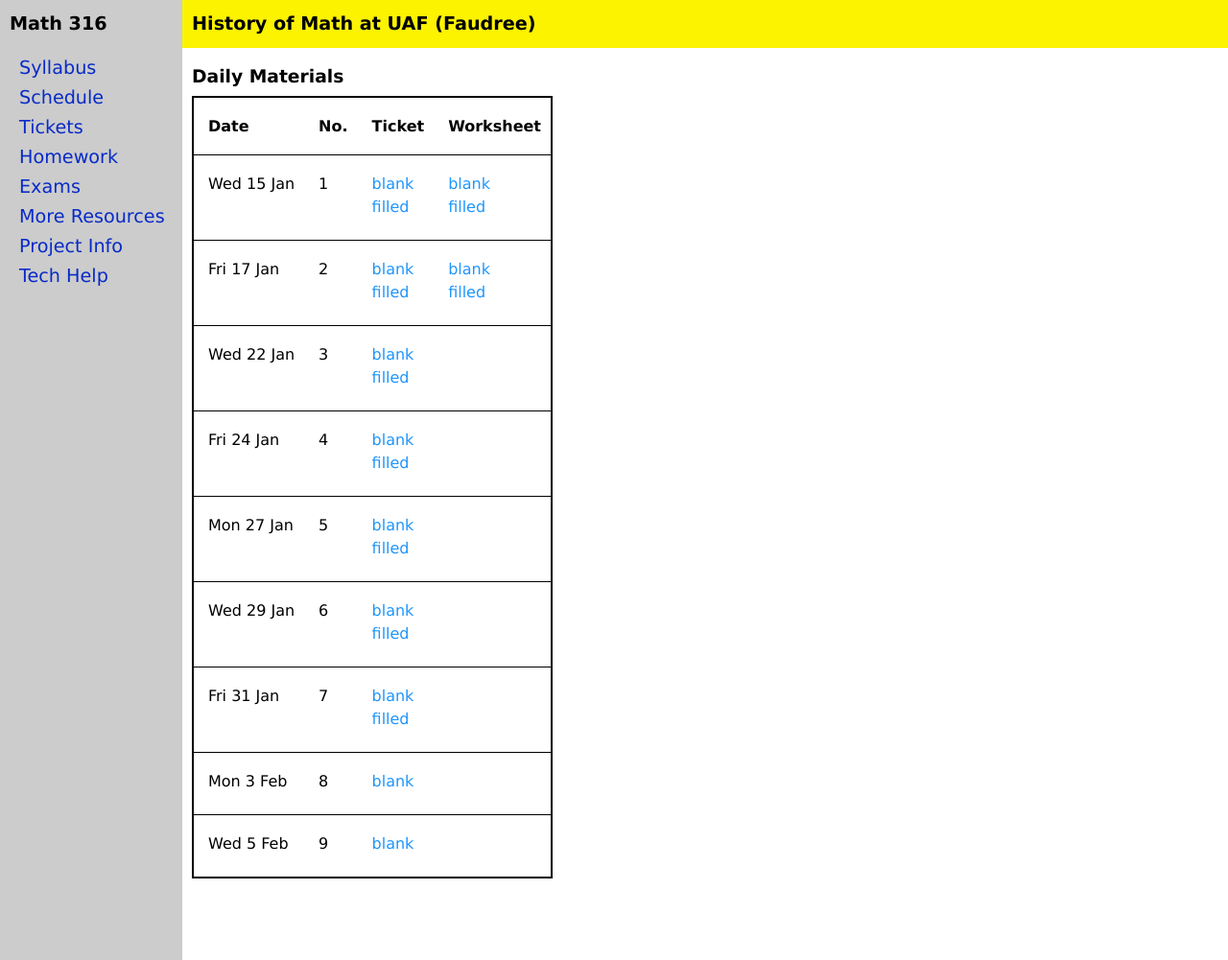
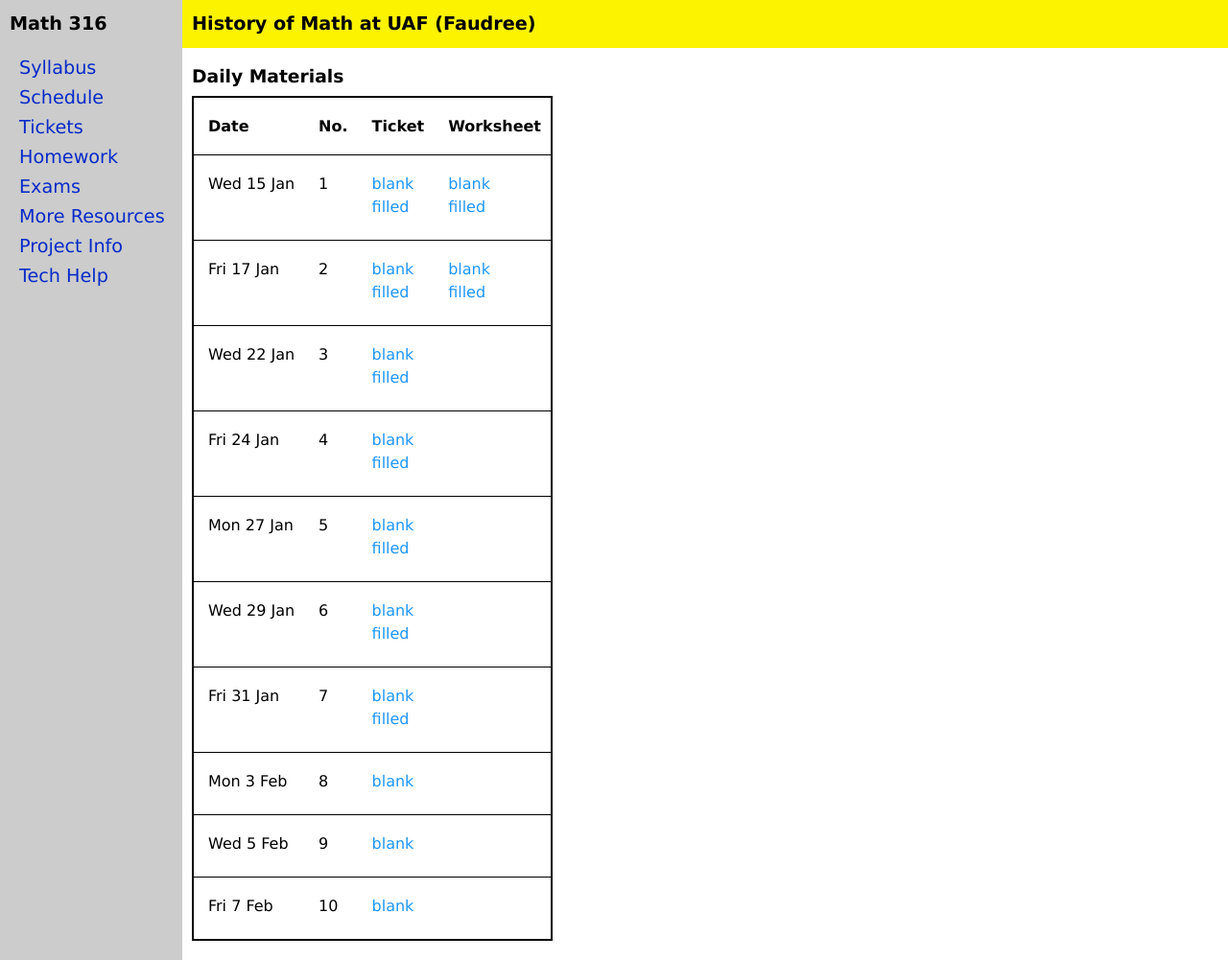
Before and after one commit to jrfaudree/HOM, a Jekyll site: the page built from tickets.md, in a window 1280 px wide and 1001 px high. Shown: the whole window at 96% size. Built offline with Jekyll 4.4.1, drawn with Linux system fonts in a browser that asks for light colours.

Commit message:
Update ticket_s2025.yml

```diff
--- a/_data/ticket_s2025.yml
+++ b/_data/ticket_s2025.yml
@@ -52,3 +52,9 @@
   tfilled:
   worksheet:
   wfilled:
+- day: Fri 7 Feb
+  number: "10"
+  ticket: https://jrfaudree.github.io/HOM/assets/tickets/t0.pdf
+  tfilled:
+  worksheet:
+  wfilled:
```
